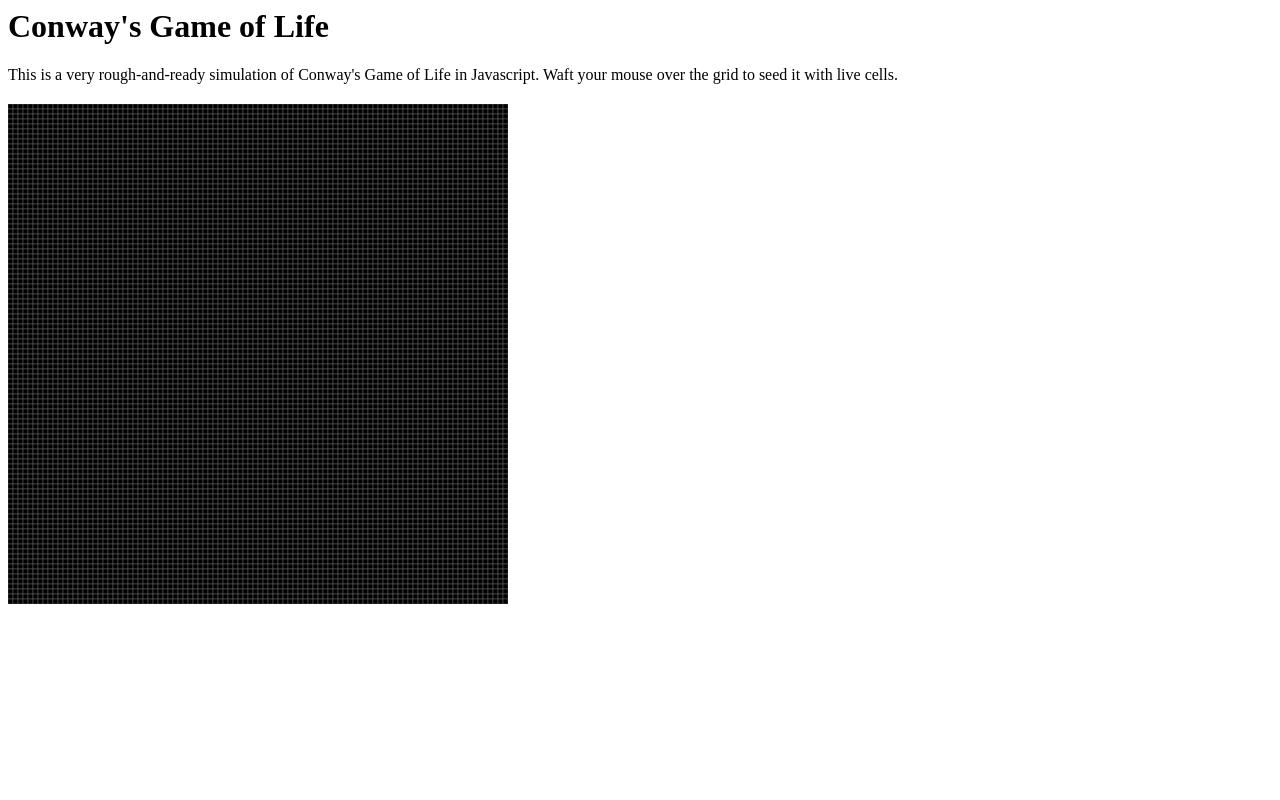
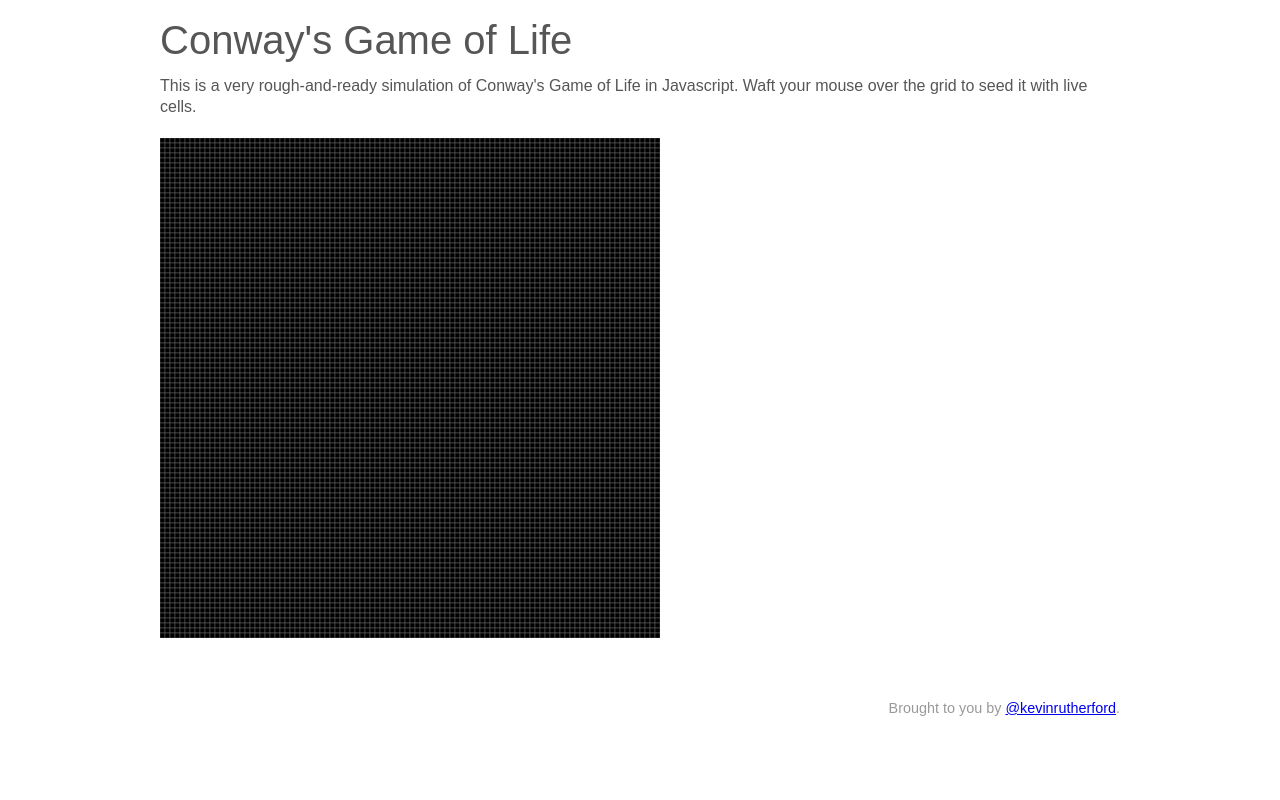
Before and after one commit to kevinrutherford/goljs, a PHP site: page / in a window 1280 px wide. Run offline with PHP 8.4, Linux system fonts and the light colour scheme.

Commit message:
A bit more tidying up

```diff
--- a/gol.css
+++ b/gol.css
@@ -1,3 +1,72 @@
+/* http://meyerweb.com/eric/tools/css/reset/
+   v2.0 | 20110126
+   License: none (public domain)
+*/
+
+html, body, div, span, applet, object, iframe,
+h1, h2, h3, h4, h5, h6, p, blockquote, pre,
+a, abbr, acronym, address, big, cite, code,
+del, dfn, em, img, ins, kbd, q, s, samp,
+small, strike, strong, sub, sup, tt, var,
+b, u, i, center,
+dl, dt, dd, ol, ul, li,
+fieldset, form, label, legend,
+table, caption, tbody, tfoot, thead, tr, th, td,
+article, aside, canvas, details, embed,
+figure, figcaption, footer, header, hgroup,
+menu, nav, output, ruby, section, summary,
+time, mark, audio, video {
+	margin: 0;
+	padding: 0;
+	border: 0;
+	font-size: 100%;
+	font: inherit;
+	vertical-align: baseline;
+}
+/* HTML5 display-role reset for older browsers */
+article, aside, details, figcaption, figure,
+footer, header, hgroup, menu, nav, section {
+	display: block;
+}
+body {
+	line-height: 1;
+}
+ol, ul {
+	list-style: none;
+}
+blockquote, q {
+	quotes: none;
+}
+blockquote:before, blockquote:after,
+q:before, q:after {
+	content: '';
+	content: none;
+}
+table {
+	border-collapse: collapse;
+	border-spacing: 0;
+}
+
+/*- - - - - - - - - - - - - - - - - - - - - - - - - - - - - - - - - - - - -*/
+
+body {
+  background: #fff;
+  color: #565656;
+  font-family: arial, helvetica, sans-serif;
+  font-size: 16px;
+  line-height: 1.31em;
+}
+
+h1 {
+  font-size: 250%;
+  margin: 25px 0 25px 0;
+}
+
+.container {
+  width: 960px;
+  margin: 30px auto;
+}
+
 #gol {
   margin: 20px auto;
 }
@@ -23,3 +92,10 @@ rect.alive {
   stroke: #666;
   fill: pink;
 }
+
+.footer {
+  margin-top: 40px;
+  float: right;
+  font-size: 90%;
+  color: #999;
+}
--- a/gol.js
+++ b/gol.js
@@ -2,11 +2,9 @@ var dim = 5;
 var cols = 100;
 
 var cellData = [];
-var state = 'dead';
 for (var i = 0; i < cols; i++) {
-  //state = (state == 'alive') ? 'dead' : 'alive';
   for (var j = 0; j < cols; j++) {
-    cellData.push({i: i, j: j, state: state});
+    cellData.push({i: i, j: j, state: 'dead'});
   }
 }
 
@@ -29,8 +27,7 @@ function generation(cells) {
   var nextgen = [];
   for (var i = 0; i < cols*cols; i++) {
     var cell = cells[i];
-    var ns = gen(cells, i);
-    nextgen.push({i: cell.i, j: cell.j, state: ns});
+    nextgen.push({i: cell.i, j: cell.j, state: gen(cells, i)});
   }
   return nextgen;
 }
--- a/index.html
+++ b/index.html
@@ -6,6 +6,7 @@
   </head>
 
   <body>
+    <div class="container">
       <h1> Conway's Game of Life </h1>
       <p>
         This is a very rough-and-ready simulation of Conway's Game of Life
@@ -13,6 +14,11 @@
       </p>
       <div id='gol'>
       </div>
+      <div class="footer">
+        Brought to you by
+        <a href="http://xpsurgery.com">@kevinrutherford</a>.
+      </div>
+    </div>
   </body>
 </html>
 
```
Lines whose indentation alone changed are shown as unchanged.
